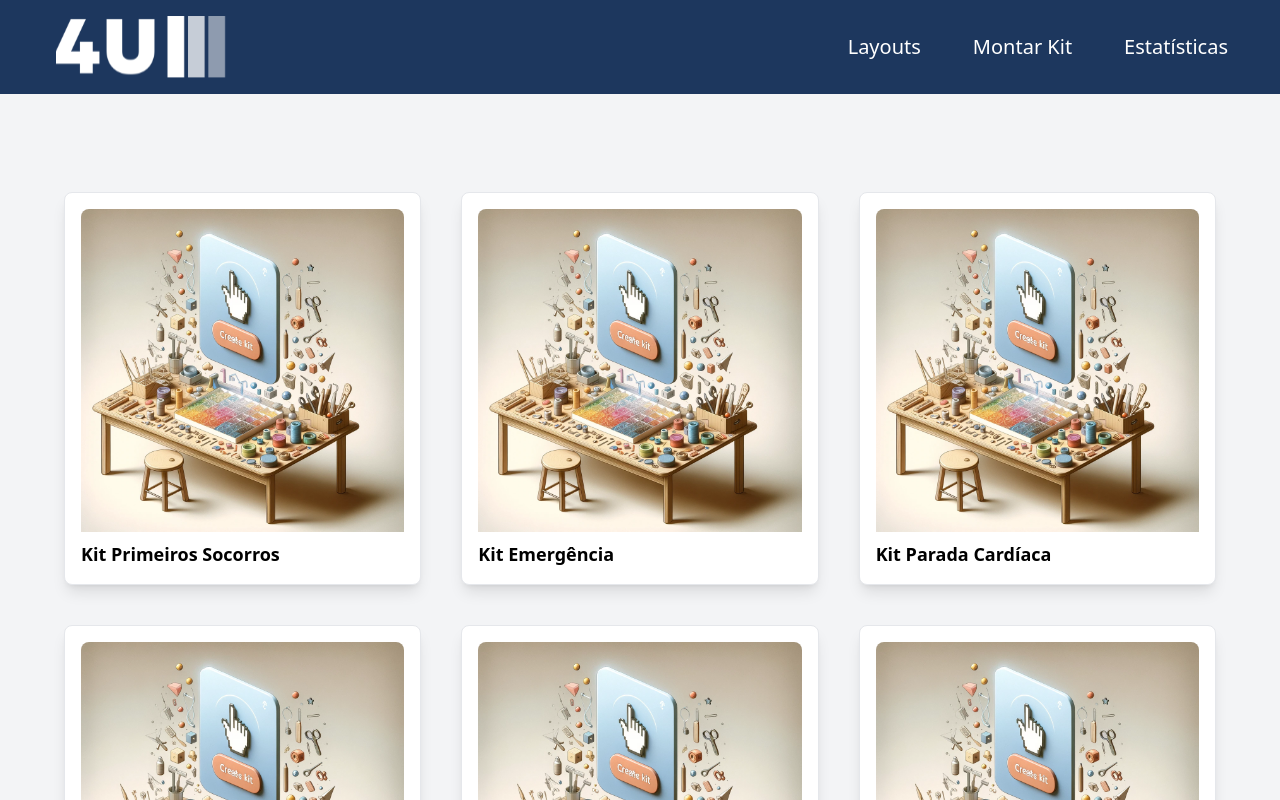
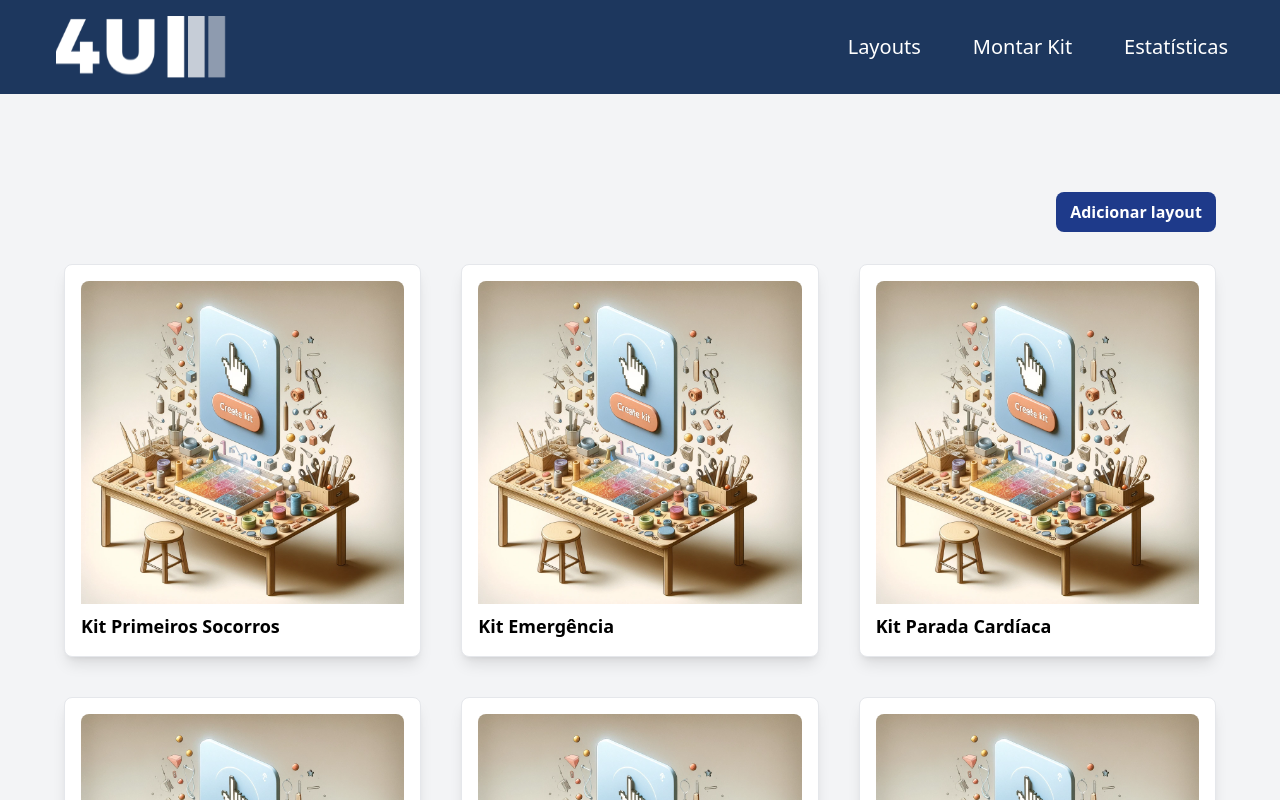
Before and after one commit to Inteli-College/2024-T0008-EC05-G04, a React (Create React App) app in the folder src/frontend/: page /visuKits in a window 1280 px wide. Built offline with nearby package versions, Linux system fonts and the light colour scheme.

Commit message:
feat: adds button to navigate from layout to create new layout

```diff
--- a/src/frontend/src/pages/visualKits.tsx
+++ b/src/frontend/src/pages/visualKits.tsx
@@ -1,7 +1,9 @@
 import React, {useState} from 'react';
 import { useNavigate } from 'react-router-dom'; // Import useNavigate
 import Navbar from '../components/navbar';
+import ButtonMedio from "../components/button";
 import Placeholder from '../static/placeholder.webp';
+
 // import { useState } from 'react';
 
 const VisuPage: React.FC = () => {
@@ -101,11 +103,18 @@ const VisuPage: React.FC = () => {
     setModalOpen(false);
   };
 
+  function navigateLayout(){
+    navigate('/cadastroKit')
+  };
+
   return (
     <div className="flex flex-col h-screen overflow-y-scroll no-scrollbar">
       <div className="flex-grow bg-gray-100 pt-28">
         <Navbar />
         <div className="max-w-6xl mx-auto py-20">
+            <div className="flex justify-end">
+                <ButtonMedio title="Adicionar layout" props="transition duration-700 hover:scale-105 bg-blue-900 font-semibold w-40 mb-8" onChangeValue={navigateLayout} />
+            </div>
           <div className="grid grid-cols-2 md:grid-cols-2 lg:grid-cols-3 gap-10">
             {cardData.map((card, index) => (
               <div key={index} onClick={() => handleCardClick(card)} className="transition duration-700 hover:scale-105 border rounded-lg shadow-lg p-4 bg-white cursor-pointer">
```
